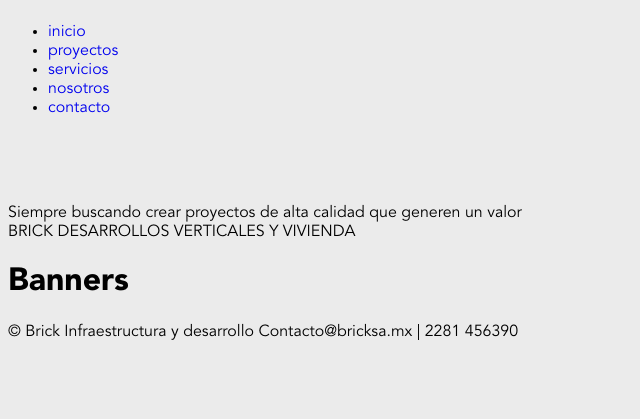
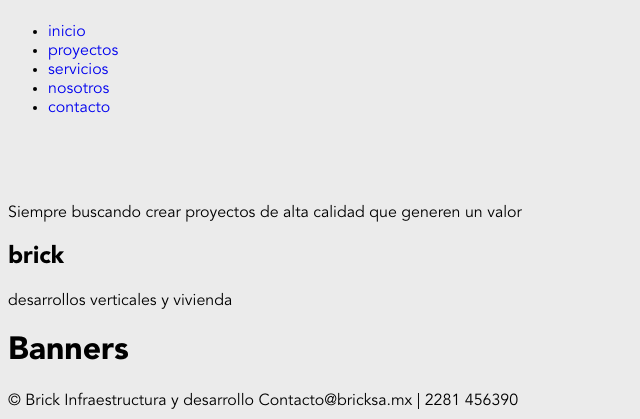
Before and after one commit to BlickLabs/Bricksa, a Django app: template bricksa/templates/landing/index.html in a window 1280 px wide. Shown: the part 816-1235 px from the top of the page, without its empty margins (0-640 px from the left). Before the commit the page ends 1156 px from the top, so only its background shows below. Run offline with Django 3.2, Linux system fonts and the light colour scheme; the template is opened without the code that fills it, so the values that code supplies are empty; style sheets or scripts are compiled from the project's sources; some libraries are stand-ins or nearby versions.

Commit message:
Added base and semibig font-sizes in vars file

```diff
--- a/bricksa/static/app/styl/vars-functions.styl
+++ b/bricksa/static/app/styl/vars-functions.styl
@@ -42,26 +42,26 @@ $fontBlack = 900
 r-font-size(sizeName)
   if sizeName == 'base'
     font-size 18px
-  else if sizeName == 'title'
-    font-size 22px
-  else if sizeName == 'title-2'
-    font-size 25px
+  else if sizeName == 'semibig'
+    font-size 20px
+  else
+    font-size 18px
 
   @media $windowSmall
     if sizeName == 'base'
       font-size 16px
-    else if sizeName == 'title'
-      font-size 20px
-    else if sizeName == 'title-2'
-      font-size 23px
+    else if sizeName == 'semibig'
+      font-size 18px
+    else
+      font-size 16px
 
   @media $windowXSmall
     if sizeName == 'base'
       font-size 14px
-    else if sizeName == 'title'
-      font-size 18px
-    else if sizeName == 'title-2'
-      font-size 21px
+    else if sizeName == 'semibig'
+      font-size 16px
+    else
+      font-size 14px
 
 rc-font-size(base, small, extraSmall = small)
   font-size base
--- a/bricksa/templates/landing/index.html
+++ b/bricksa/templates/landing/index.html
@@ -16,9 +16,8 @@ valor
         </div>
         <div class="banner-info-container">
           <div class="banner-info">
-            BRICK
-DESARROLLOS VERTICALES
-Y VIVIENDA
+            <h2>brick</h2>
+            <span>desarrollos verticales y vivienda</span>
           </div>
         </div>
       </div>
```
